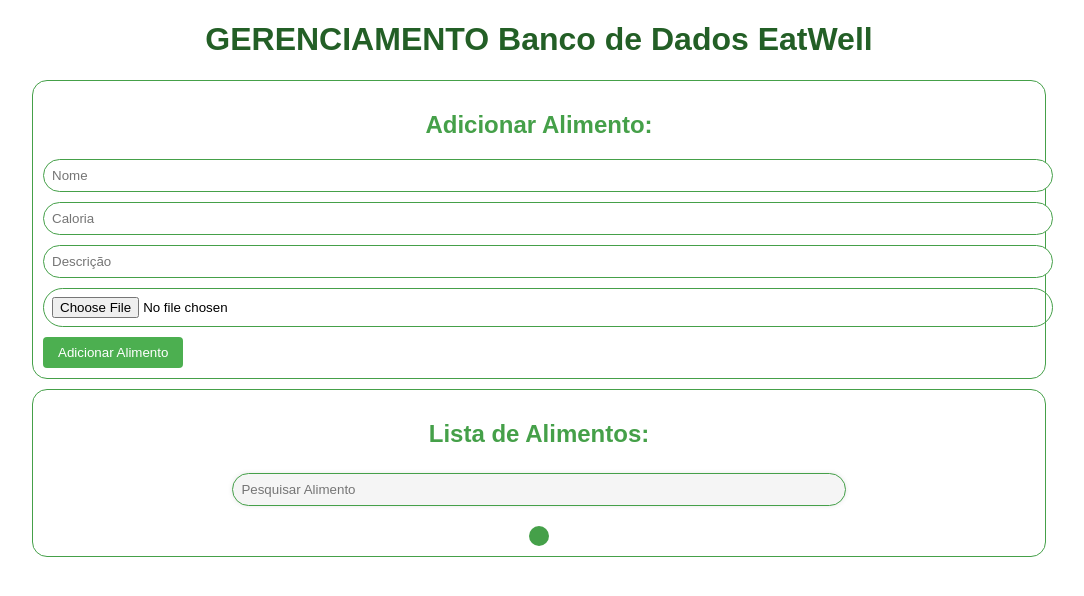
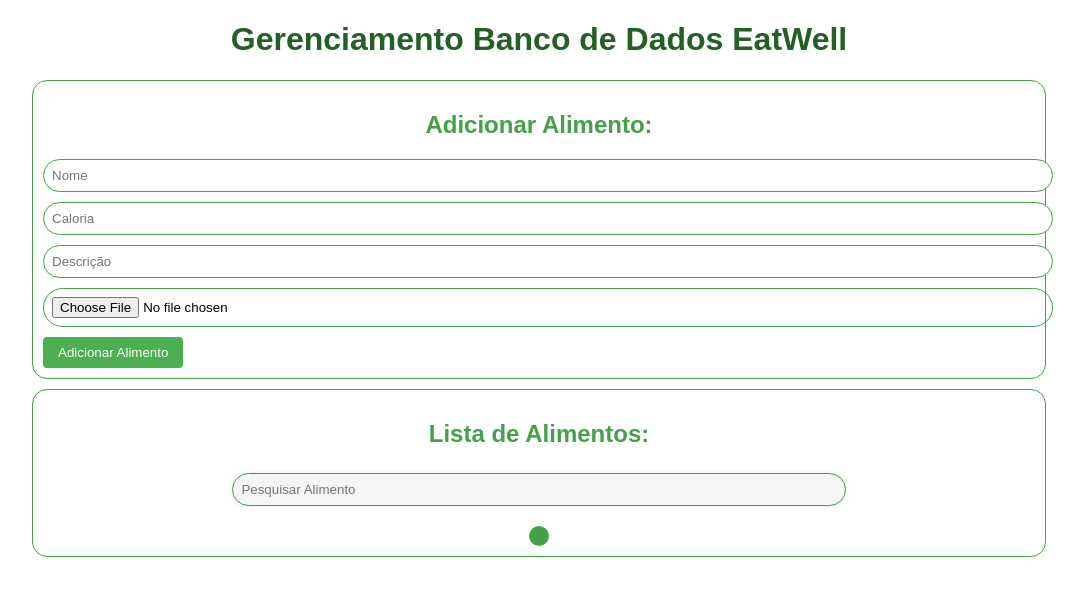
Before and after one commit to Rickvoss/EatWellDBManager, a website: page index.html in a window 1280 px wide. Shown: the whole page, without its empty margins (101-1185 px from the left). Drawn offline with Linux system fonts and the light colour scheme; no server answers.

Commit message:
Gerenciamento

```diff
--- a/index.html
+++ b/index.html
@@ -9,7 +9,7 @@
 
 </head>
 <body>
-    <h1 style="display: flex; justify-content: center; color: #235f26;">GERENCIAMENTO Banco de Dados EatWell</h1>
+    <h1 style="display: flex; justify-content: center; color: #235f26;">Gerenciamento Banco de Dados EatWell</h1>
     <div class="adicionaralimento">
         <h2 style="color: #45a049;">Adicionar Alimento:</h2>
         <form id="addAlimentoForm">
```
